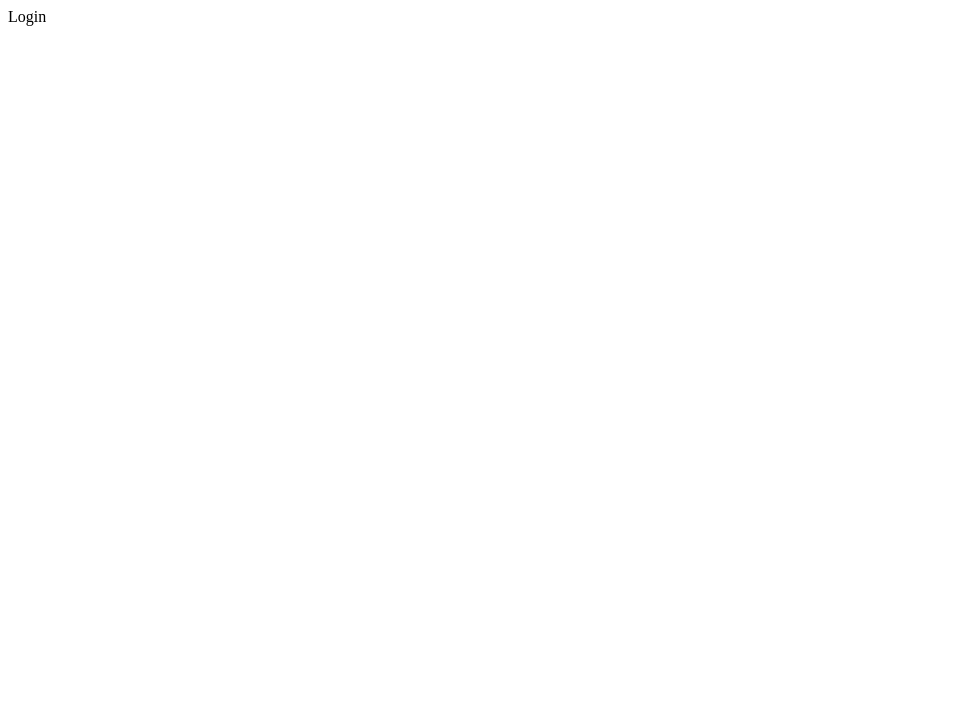
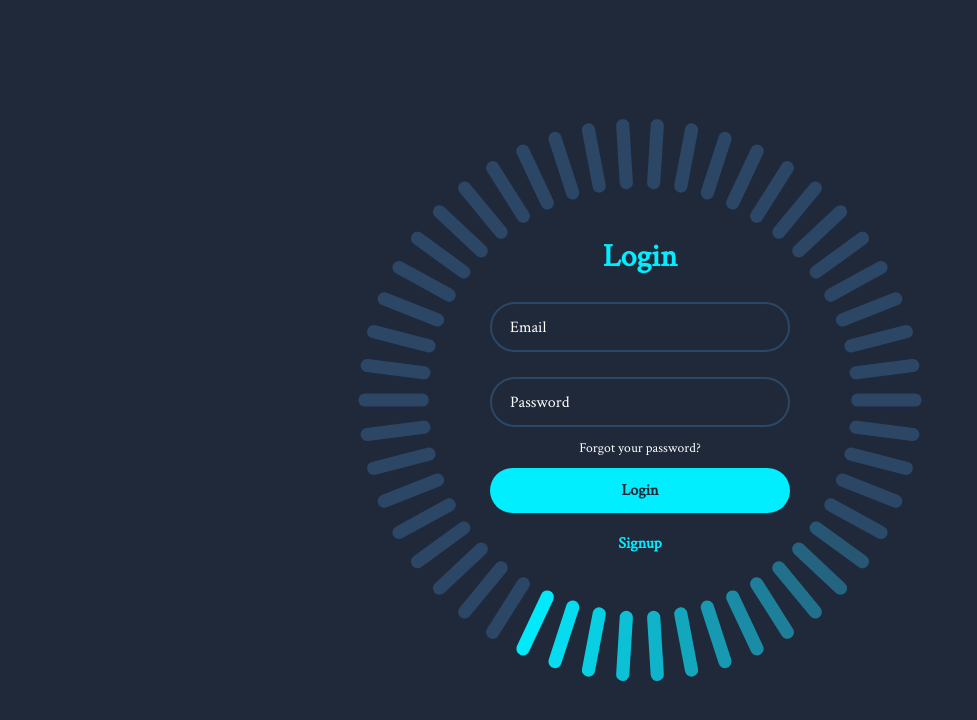
Before and after one commit to abhirajn/Codefury-6.0, a React (Create React App) app in the folder client/: page /signin in a window 1280 px wide. Shown: the top 720 px of the page, without its empty margins (0-977 px from the left). Built offline with nearby package versions, Linux system fonts and the light colour scheme.

Commit message:
nithin on the way , move people

```diff
--- a/client/src/Pages/Home.js
+++ b/client/src/Pages/Home.js
@@ -1,15 +1,15 @@
 import React from 'react'
-import Sidebar from '../Components/sidebar'
+// import Sidebar from '../Components/sidebar'
 import Footer from '../Components/Footer'
 import Testimonias from '../Components/Testimonials'
+import Login from './Login'
+import Signup from './Signup'
 
 export default function Home() {
   return (
     <div>
 
-        <Sidebar/>
         <Testimonias/>
-
         HOme Pages
 
         <Footer/>
--- /dev/null
+++ b/client/src/Pages/Login.css
@@ -0,0 +1,154 @@
+@import url('https://fonts.googleapis.com/css2?family=Crimson+Text&display=swap');
+
+*{
+    margin: 0;
+    padding: 0;
+    box-sizing: border-box;
+    font-family: 'Crimson Text', serif;
+  }
+
+  body{
+    display: flex;
+    justify-content: center;
+    align-items: center;
+    min-height: 100vh;
+    background: #1f293a;
+
+  }
+.container {
+    position: relative;
+    width: 256px;
+    height: 256px;
+    display: flex;
+    justify-content: center;
+    align-items: center;
+}
+
+.container span {
+    position: absolute;
+    left: 0;
+    width: 32px;
+    height: 6px;
+    background: #2c4766;
+    border-radius: 8px;
+    transform-origin: 128px;
+    transform: scale(2.2) rotate(calc(var(--i)*(360deg / 50)));
+    animation: animateBlink 3s linear infinite;
+    animation-delay: calc(var(--i)*(3s/50));
+}
+
+@keyframes animateBlink {
+    0% {
+        background: #0ef;
+    }
+    25% {
+        background: #2c4766;
+    }
+
+}
+
+
+
+  .login-box{
+    position: absolute;
+    width: 400px;
+   /*background: red;*/
+  }
+  .login-box form{
+    width: 100%;
+    padding: 0 50px;
+  }
+  h2 {
+    font-size: 2em;
+    color: #0ef;
+    text-align: center;
+
+  }
+
+  .input-box {
+    position: relative;
+    margin: 25px 0;
+  }
+
+  .input-box input{
+    width: 100%;
+    height: 50px;
+    background: transparent;
+    border:  2px solid #2c4766;
+    outline: none;
+    border-radius: 40px ;
+    font-size: 1em;
+    color: #fff;
+    padding: 0 20px;
+    transition: .5s ease;
+  }
+.input-box input:focus ,
+.input-box input:valid {
+
+   border-color:  #0ef;
+}
+
+
+  .input-box label{
+    position: absolute;
+    top: 50%;
+    left: 20px;
+    transform: translateY(-50%);
+    font-size: 1em;
+    color: #fff;
+    pointer-events: none;
+    transition: .5s ease;
+
+}
+.input-box input:focus~label ,
+.input-box input:valid~label{
+   top: 1px;
+   font-size: .8em;
+   background: #1f293a;
+   padding: 0 6px;
+   color:  #0ef;
+}
+
+
+.forgot-pass{
+    margin : -15px 0 10px;
+    text-align: center;
+}
+.forgot-pass a{
+    font-size: .85em;
+    color: #fff;
+    text-decoration: none;
+
+}
+
+.forgot-pass a:hover {
+    text-decoration: underline;
+}
+.btn {
+    width: 100%;
+    height: 45px;
+    background: #0ef;
+    border: none;
+    outline: none;
+    border-radius: 40px;
+    cursor: pointer;
+    font-size: 1em;
+    color: #1f293a;
+    font-weight: 600;
+}
+
+.signup-link{
+    margin: 20px 0 10px;
+    text-align: center;
+
+}
+.signup-link a {
+    font-size: 1em;
+    color: #0ef;
+    text-decoration: none;
+    font-weight: 600;
+}
+
+.signup-link a:hover {
+    text-decoration: underline;
+}
--- a/client/src/Pages/Login.js
+++ b/client/src/Pages/Login.js
@@ -1,7 +1,82 @@
 import React from 'react'
+import './Login.css'
 
 export default function Login() {
   return (
-    <div>Login</div>
+    <div class="container modal">
+    <div class="login-box">
+       <h2>Login</h2>
+         <form id="login-form"  action="">
+             <div class="input-box">
+                <input type="email" id="login-email" required/>
+                <label for="login-email">Email</label>
+             </div>
+             <div class="input-box">
+                 <input type="password"id="login-password" required/>
+                 <label for="login-password">Password</label>
+             </div>
+             <div class="forgot-pass">
+                 <a href="#">Forgot your password?</a>
+               </div>
+            <button type="submit" class="btn">Login</button>
+                <div class="signup-link">
+                   <a href="./signup.html">Signup</a>
+                </div>
+         </form>
+    </div>
+
+<span style={{"--i":0}}></span>
+<span style={{"--i":1}}></span>
+<span style={{"--i":2}}></span>
+<span style={{"--i":3}}></span>
+<span style={{"--i":4}}></span>
+<span style={{"--i":5}}></span>
+<span style={{"--i":6}}></span>
+<span style={{"--i":7}}></span>
+<span style={{"--i":8}}></span>
+<span style={{"--i":9}}></span>
+<span style={{"--i":10}}></span>
+<span style={{"--i":11}}></span>
+<span style={{"--i":12}}></span>
+<span style={{"--i":13}}></span>
+<span style={{"--i":14}}></span>
+<span style={{"--i":15}}></span>
+<span style={{"--i":16}}></span>
+<span style={{"--i":17}}></span>
+<span style={{"--i":18}}></span>
+<span style={{"--i":19}}></span>
+<span style={{"--i":20}}></span>
+<span style={{"--i":21}}></span>
+<span style={{"--i":22}}></span>
+<span style={{"--i":23}}></span>
+<span style={{"--i":24}}></span>
+<span style={{"--i":25}}></span>
+<span style={{"--i":26}}></span>
+<span style={{"--i":27}}></span>
+<span style={{"--i":28}}></span>
+<span style={{"--i":29}}></span>
+<span style={{"--i":30}}></span>
+<span style={{"--i":31}}></span>
+<span style={{"--i":32}}></span>
+<span style={{"--i":33}}></span>
+<span style={{"--i":34}}></span>
+<span style={{"--i":35}}></span>
+<span style={{"--i":36}}></span>
+<span style={{"--i":37}}></span>
+<span style={{"--i":38}}></span>
+<span style={{"--i":39}}></span>
+<span style={{"--i":40}}></span>
+<span style={{"--i":41}}></span>
+<span style={{"--i":42}}></span>
+<span style={{"--i":43}}></span>
+<span style={{"--i":44}}></span>
+<span style={{"--i":45}}></span>
+<span style={{"--i":46}}></span>
+<span style={{"--i":47}}></span>
+<span style={{"--i":48}}></span>
+<span style={{"--i":49}}></span>
+
+
+</div>
   )
 }
--- a/client/src/Pages/Signup.js
+++ b/client/src/Pages/Signup.js
@@ -1,7 +1,83 @@
 import React from 'react'
+import './Login.css'
 
 export default function Signup() {
   return (
-    <div>Signup</div>
+    <div class="container modal" id="modal-signup">
+           <div class="login-box">
+              <h2>Signup</h2>
+                <form id="signup-form">
+                    <div class="input-box">
+                        <input type="text" id="signup-username" required/>
+                        <label for="signup-username">Username</label>
+                     </div>
+                    <div class="input-box">
+                       <input type="email"  id="signup-email" required/>
+                       <label for="signup-email">Email</label>
+                    </div>
+                    <div class="input-box">
+                        <input type="password" id="signup-password" required/>
+                        <label for="signup-password" >Password</label>
+                    </div>
+                          <button type="submit" class="btn">Signup</button>
+                       <div class="signup-link">
+                            <a href="./login.html">Login</a>
+                       </div>
+                </form>
+           </div>
+
+           <span style={{"--i":0}}></span>
+<span style={{"--i":1}}></span>
+<span style={{"--i":2}}></span>
+<span style={{"--i":3}}></span>
+<span style={{"--i":4}}></span>
+<span style={{"--i":5}}></span>
+<span style={{"--i":6}}></span>
+<span style={{"--i":7}}></span>
+<span style={{"--i":8}}></span>
+<span style={{"--i":9}}></span>
+<span style={{"--i":10}}></span>
+<span style={{"--i":11}}></span>
+<span style={{"--i":12}}></span>
+<span style={{"--i":13}}></span>
+<span style={{"--i":14}}></span>
+<span style={{"--i":15}}></span>
+<span style={{"--i":16}}></span>
+<span style={{"--i":17}}></span>
+<span style={{"--i":18}}></span>
+<span style={{"--i":19}}></span>
+<span style={{"--i":20}}></span>
+<span style={{"--i":21}}></span>
+<span style={{"--i":22}}></span>
+<span style={{"--i":23}}></span>
+<span style={{"--i":24}}></span>
+<span style={{"--i":25}}></span>
+<span style={{"--i":26}}></span>
+<span style={{"--i":27}}></span>
+<span style={{"--i":28}}></span>
+<span style={{"--i":29}}></span>
+<span style={{"--i":30}}></span>
+<span style={{"--i":31}}></span>
+<span style={{"--i":32}}></span>
+<span style={{"--i":33}}></span>
+<span style={{"--i":34}}></span>
+<span style={{"--i":35}}></span>
+<span style={{"--i":36}}></span>
+<span style={{"--i":37}}></span>
+<span style={{"--i":38}}></span>
+<span style={{"--i":39}}></span>
+<span style={{"--i":40}}></span>
+<span style={{"--i":41}}></span>
+<span style={{"--i":42}}></span>
+<span style={{"--i":43}}></span>
+<span style={{"--i":44}}></span>
+<span style={{"--i":45}}></span>
+<span style={{"--i":46}}></span>
+<span style={{"--i":47}}></span>
+<span style={{"--i":48}}></span>
+<span style={{"--i":49}}></span>
+
+
+</div>
   )
 }
```
Also changed, not shown: 1 other file (tests, documents, lock files or other folders).
